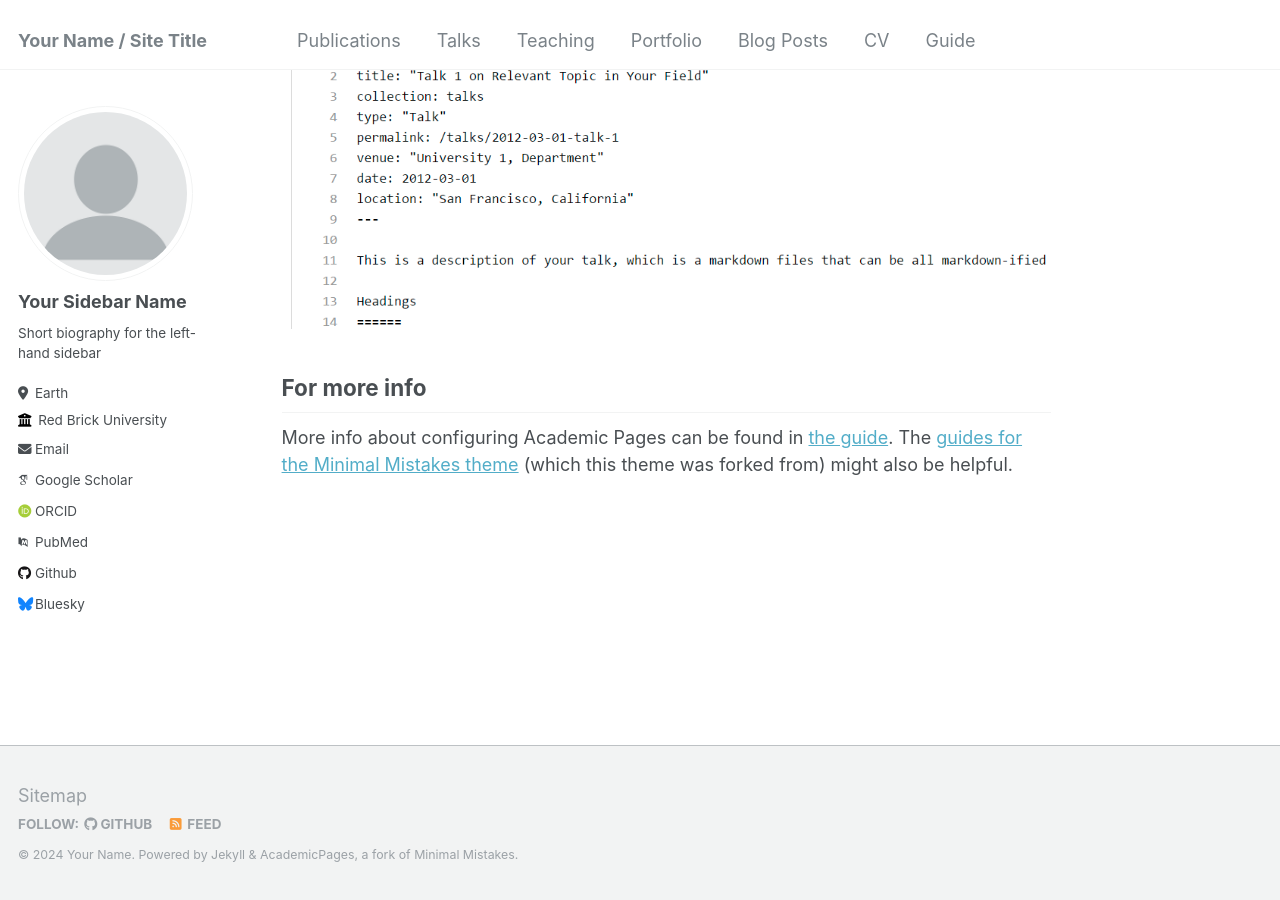
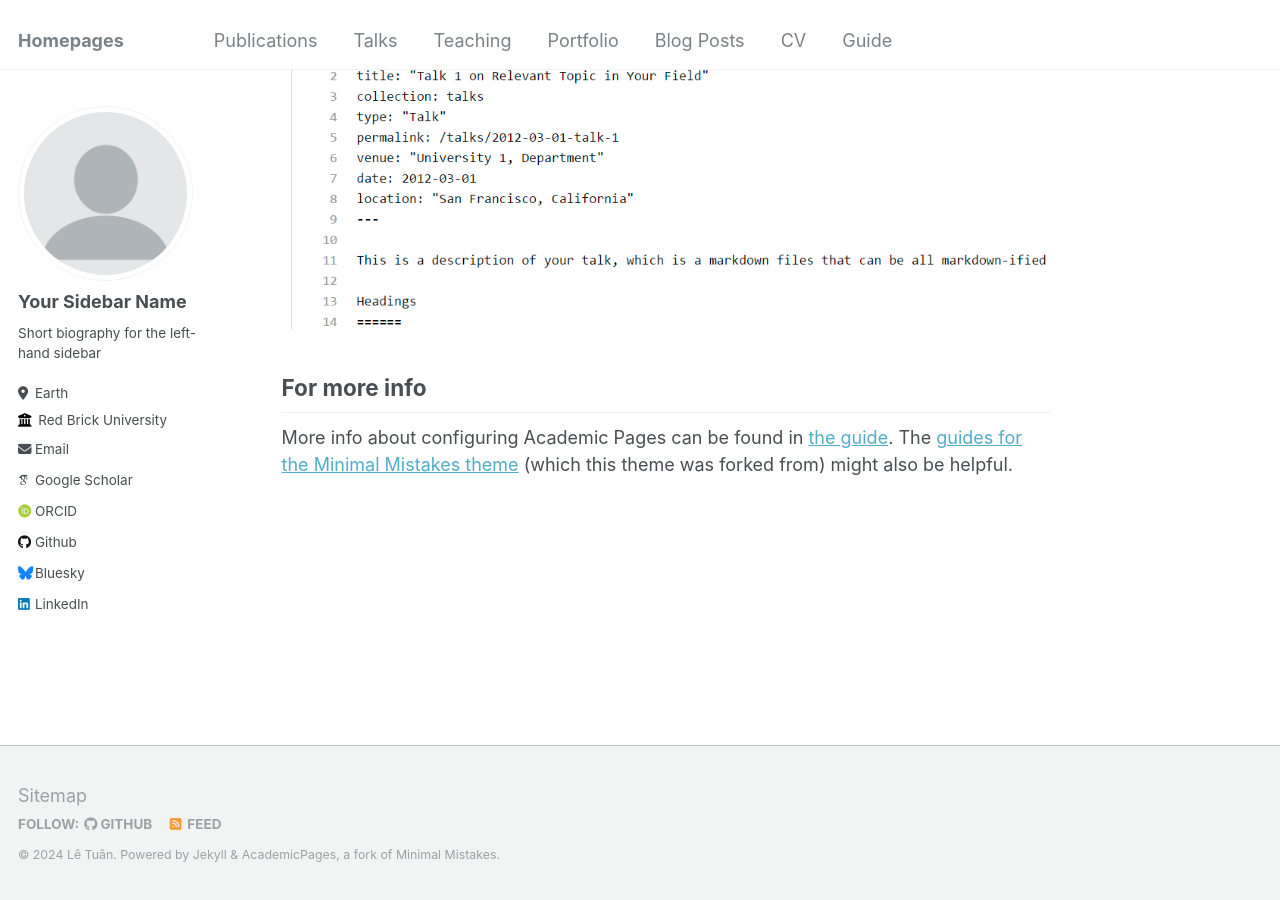
Before and after one commit to nuatel/nuatel.github.io, a Jekyll site: the page built from _pages/about.md, in a window 1280 px wide and 900 px high, scrolled down 2660 px. Built offline with Jekyll 4.4.1, drawn with Linux system fonts in a browser that asks for light colours; some web fonts are replaced; part of the change alters nothing that is shown.

Commit message:
Update _config.yml

```diff
--- a/_config.yml
+++ b/_config.yml
@@ -8,11 +8,11 @@
 
 # Basic Site Settings
 locale                   : "en-US"
-title                    : "Your Name / Site Title"
+title                    : "Homepages"
 title_separator          : "-"
-name                     : &name "Your Name"
+name                     : &name "Lê Tuân"
 description              : &description "personal description"
-url                      : https://academicpages.github.io # the base hostname & protocol for your site e.g. "https://mmistakes.github.io"
+url                      : https://nuatel.github.io # the base hostname & protocol for your site e.g. "https://mmistakes.github.io"
 baseurl                  : "" # the subpath of your site, e.g. "/blog"
 repository               : "academicpages/academicpages.github.io"
 
@@ -32,18 +32,18 @@ author:
 
   # Academic websites
   arxiv            : # URL - Update with the correct link to your profile
-  googlescholar    : "https://scholar.google.com/citations?user=PS_CX0AAAAAJ"
+  googlescholar    : "https://scholar.google.fr/citations?hl=vi&user=py3sPfwAAAAJ"
   impactstory      : # URL
-  orcid            : "http://orcid.org/yourorcidurl"
+  orcid            : "https://orcid.org/0000-0001-9998-1045"
   semantic         : # URL
-  pubmed           : "https://www.ncbi.nlm.nih.gov/pubmed/?term=john+snow"
+  pubmed           : #"https://www.ncbi.nlm.nih.gov/pubmed/?term=john+snow"
   researchgate     : # URL
 
   # Repositories and software development
   bitbucket        : # Username - Update with your username on the site
   codepen          : # Username
   dribbble         : # Username
-  github           : "academicpages"
+  github           : "nuatel"
   kaggle           : # Username
   stackoverflow    : # User number or user number and name (i.e., use "1" or "1/jeff-atwood")
 
@@ -57,7 +57,7 @@ author:
   keybase          : # Username
   instagram        : # Username
   lastfm           : # Username
-  linkedin         : # Username
+  linkedin         : nuatel
   mastodon         : # URL
   medium           : # URL
   pinterest        : # Username
```
